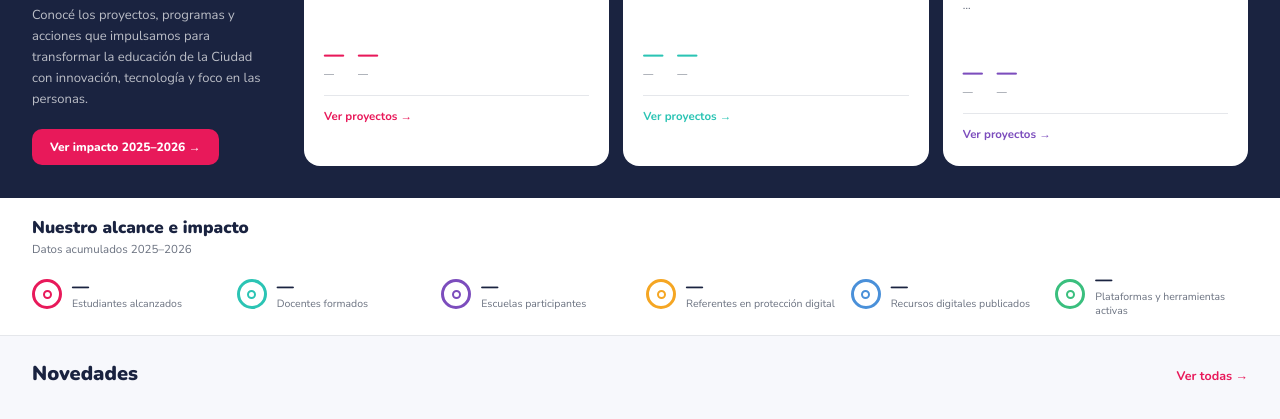
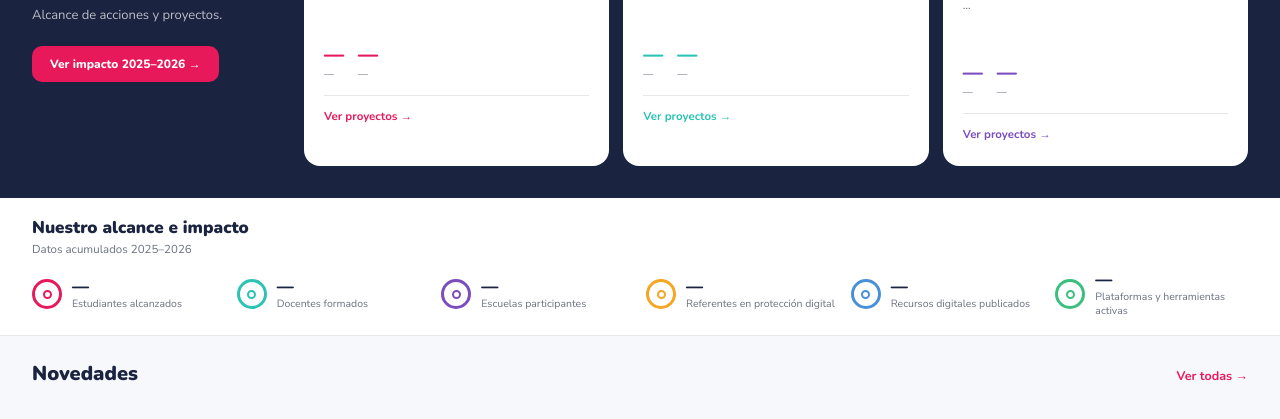
Before and after one commit to DashboardGOED/dashboard-educacion-digital, a plain HTML site: page index.html in a window 1280 px wide. Shown: the part 267-686 px from the top of the page. Drawn offline with nearby package versions, Linux system fonts and the light colour scheme; no server answers.

Commit message:
Update index.html

```diff
--- a/index.html
+++ b/index.html
@@ -227,7 +227,7 @@
     <div class="hero-left">
       <div class="hero-eyebrow">Buenos Aires aprende</div>
       <h1 class="hero-title">Educación<br>Digital<br><em>en acción</em></h1>
-      <p class="hero-desc">Conocé los proyectos, programas y acciones que impulsamos para transformar la educación de la Ciudad con innovación, tecnología y foco en las personas.</p>
+      <p class="hero-desc">Alcance de acciones y proyectos.</p>
       <button class="btn-hero" onclick="showSection('impacto')">Ver impacto 2025–2026 →</button>
     </div>
     <div class="hero-cards">
```
